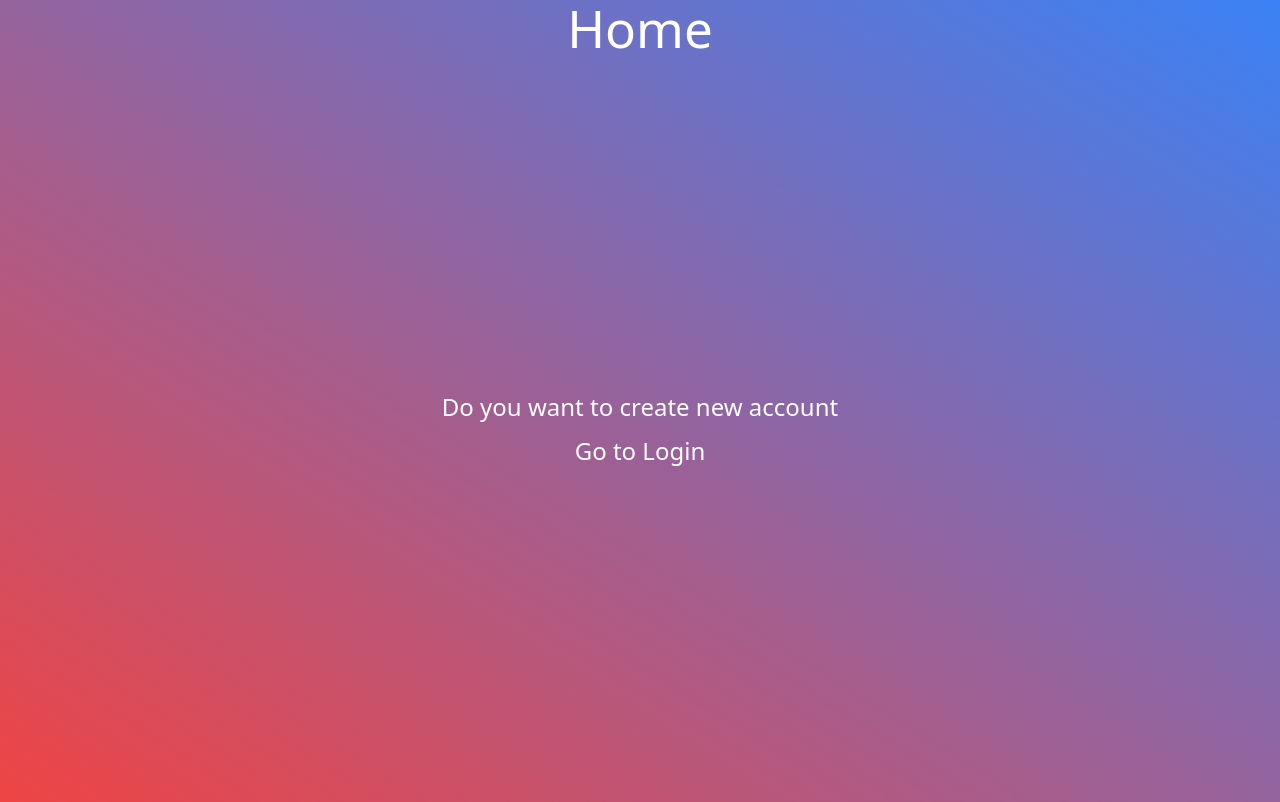
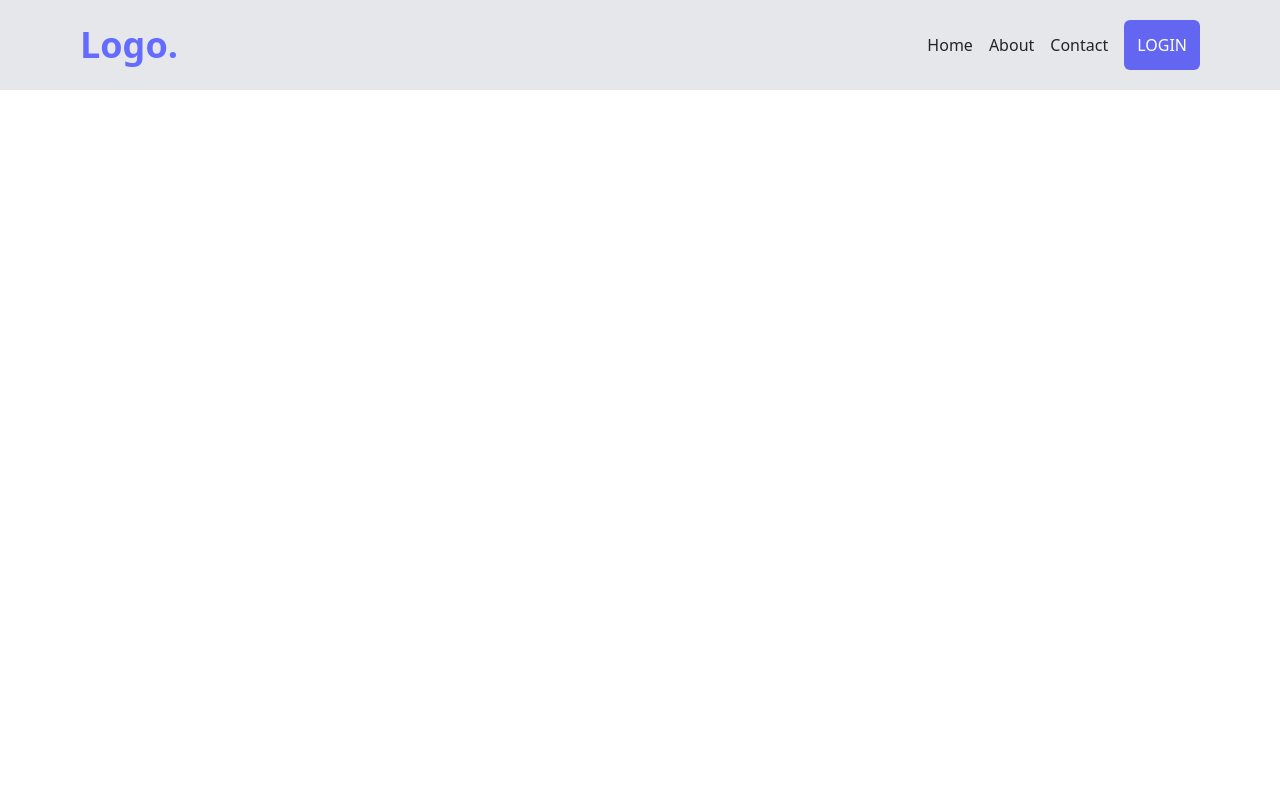
Before and after one commit to Minhalkh/Ecommerce_Store, a React (Vite) app: page / in a window 1280 px wide. Built offline with nearby package versions, Linux system fonts and the light colour scheme.

Commit message:
feat: navbar designed

```diff
--- a/package.json
+++ b/package.json
@@ -4,7 +4,7 @@
   "version": "0.0.0",
   "type": "module",
   "scripts": {
-    "serve": "vite",
+    "dev": "vite",
     "build": "vite build",
     "lint": "eslint . --ext js,jsx --report-unused-disable-directives --max-warnings 0",
     "preview": "vite preview"
--- /dev/null
+++ b/src/components/home/Navbar.jsx
@@ -0,0 +1,18 @@
+// This is Navbar
+import { BrowserRouter as Router, Route, Routes, Link } from 'react-router-dom'
+function Navbar(){
+    return (
+        <nav className="tl-flex tl-justify-between tl-items-center tl-px-20 tl-py-5 tl-bg-gray-200 tl-w-full">
+        <a href="#" className="tl-text-4xl tl-font-semibold">Logo.</a>
+        <ul className="tl-flex tl-gap-4 tl-items-center">
+          <li>Home</li>
+          <li>About</li>
+          <li>Contact</li>
+
+          <button className="tl-bg-indigo-500 tl-text-white tl-p-3 tl-rounded-md">LOGIN</button>
+        </ul>
+      </nav>
+    )
+}
+
+export default Navbar;
--- a/src/pages/HomePage.jsx
+++ b/src/pages/HomePage.jsx
@@ -1,14 +1,10 @@
 // This is HomePage
-import { BrowserRouter as Router, Route, Routes, Link } from 'react-router-dom'
+import Navbar from '../components/home/Navbar'
 function Home() {
     return (
       <>
       <nav className="main-app tl-flex tl-flex-col tl-items-center tl-w-full tl-top-0 tl-absolute tl-bg-gradient-to-tr tl-from-red-500 tl-to-blue-500">
-        <h1 className="tl-text-white">Home</h1>
-        <div className="tl-flex tl-flex-col tl-justify-center tl-items-center tl-h-[93.2vh] tl-gap-y-3">
-            <Link to="/register" className="tl-text-2xl tl-text-white">Do you want to create new account</Link>
-            <Link to="/login" className="tl-text-2xl tl-text-white">Go to Login</Link>
-        </div>
+        <Navbar/>
       </nav>
       </>
     )
```
Also changed, not shown: src/components/Card.jsx (added), src/components/home/CircleCard.jsx (added), src/components/home/Crousal.jsx (added), src/components/products/Filter.jsx (added).
